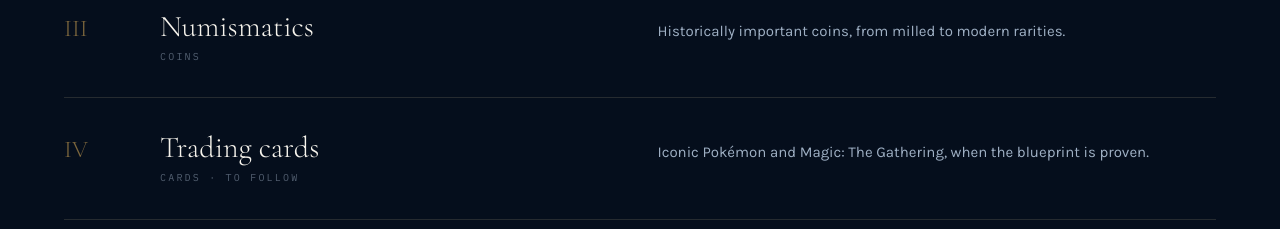
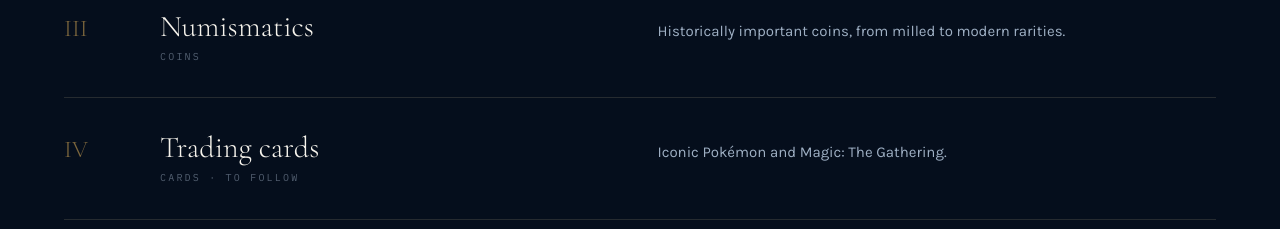
Before and after one commit to SGdatawizard/heirloom, a Next.js app: page / in a window 1280 px wide. Shown: the part 4000-4229 px from the top of the page. Built offline with nearby package versions, Linux system fonts and the light colour scheme; no server answers.

Commit message:
Update heirloom.ts

```diff
--- a/content/heirloom.ts
+++ b/content/heirloom.ts
@@ -87,7 +87,7 @@
     number: 'IV',
     name: 'Trading cards',
     kind: 'Cards',
-    lead: 'Iconic Pokémon and Magic: The Gathering, when the blueprint is proven.',
+    lead: 'Iconic Pokémon and Magic: The Gathering.',
     body:
       'A fast-growing global market with rapidly changing values, and a natural fit for a younger, growth-minded collector. It follows the launch verticals rather than leading them: we open it once the operating model is proven on stamps and coins.',
     marker: 'Follows launch — the fourth vertical, not the first',
```
